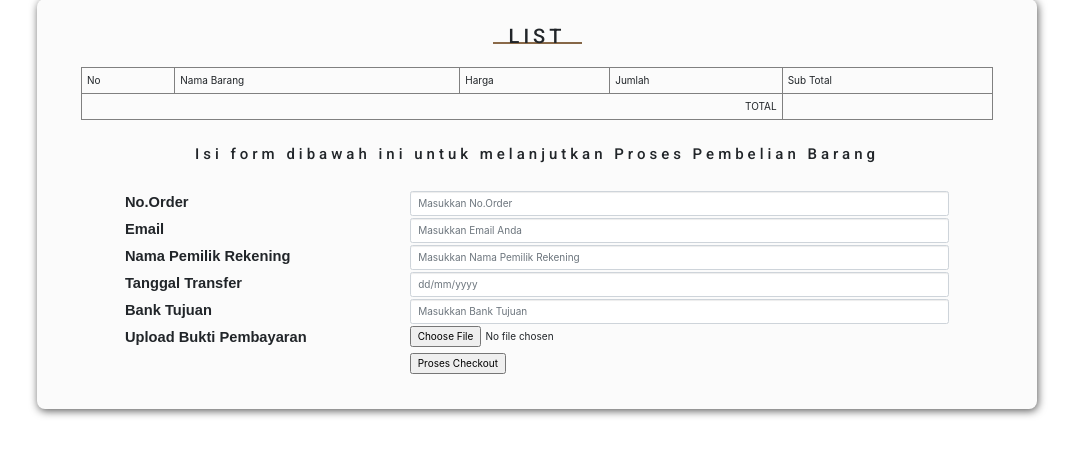
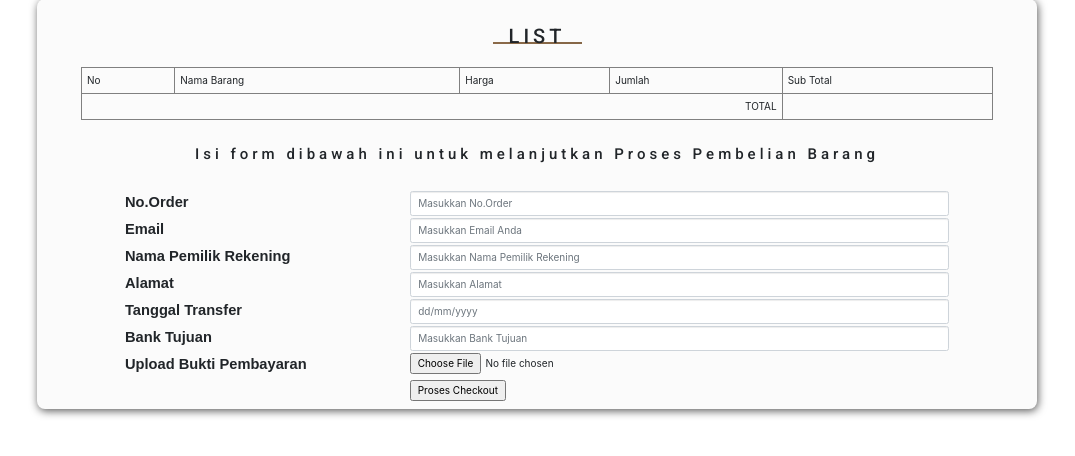
Before and after one commit to kritingkenway/ci4-musik, a CodeIgniter 4 app: the page made by app/Views/konfirmasi.php in a window 1280 px wide. Shown: the part 245-701 px from the top of the page, without its empty margins (103-1178 px from the left). Run offline with PHP 8.4 and a stand-in for CodeIgniter, Linux system fonts and the light colour scheme; the template is opened without the code that fills it, so the values that code supplies are empty; some libraries are stand-ins or nearby versions.

Commit message:
(tampilan konfirmasi)

```diff
--- a/app/Views/konfirmasi.php
+++ b/app/Views/konfirmasi.php
@@ -123,6 +123,12 @@
                 </div>
             </div>
             <div class="row">
+                <label class="col-4">Alamat</label>
+                <div class="col-8">
+                        <input type="text" class="form-control" name="" placeholder="Masukkan Alamat">
+                </div>
+              </div>
+            <div class="row">
                 <label class="col-4">Tanggal Transfer</label>
                 <div class="col-8">
                         <input type="text" class="form-control" name="" placeholder="dd/mm/yyyy">
```
